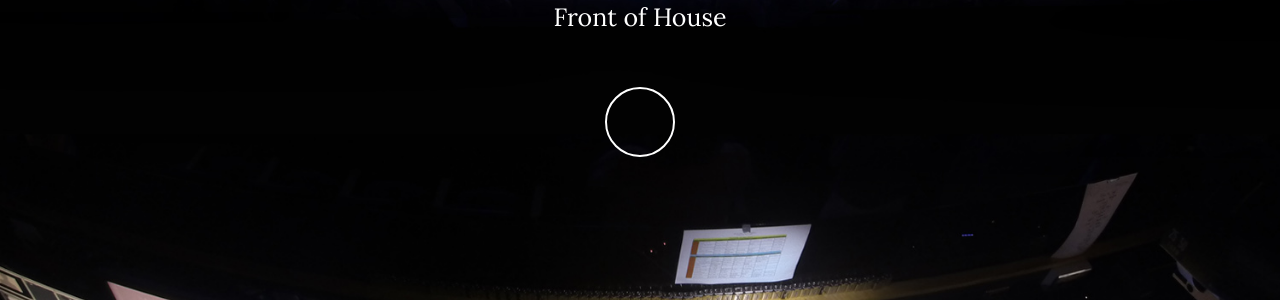
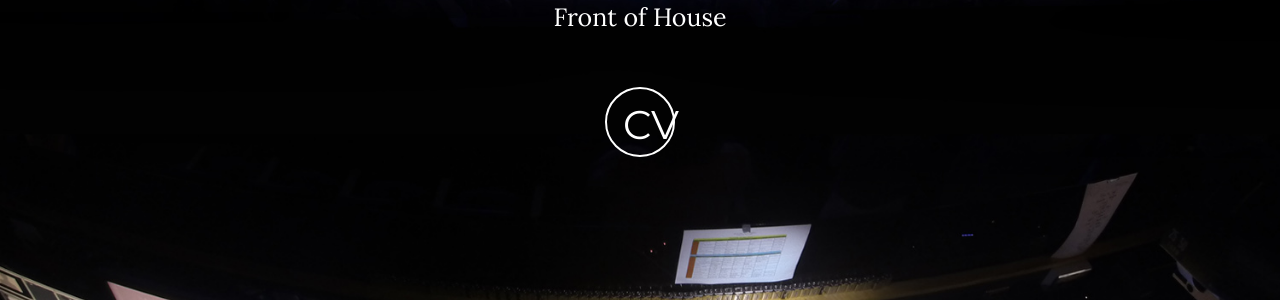
Before and after one commit to ngjuliann/ngjuliann.github.io, a Jekyll site: the page built from index.html, in a window 1280 px wide. Shown: the part 446-746 px from the top of the page. Built offline with Jekyll 4.4.1, drawn with Linux system fonts in a browser that asks for light colours.

Commit message:
Update header.html

```diff
--- a/_includes/header.html
+++ b/_includes/header.html
@@ -7,7 +7,7 @@
                         <h1 class="brand-heading">Julian Ng</h1>
                         <p class="intro-text">Front of House</p>
                         <a href="cv.ngjuliann.com" class="btn btn-circle page-scroll">
-                            <i class="CV"></i>
+                            CV
                         </a>
                     </div>
                 </div>
```
